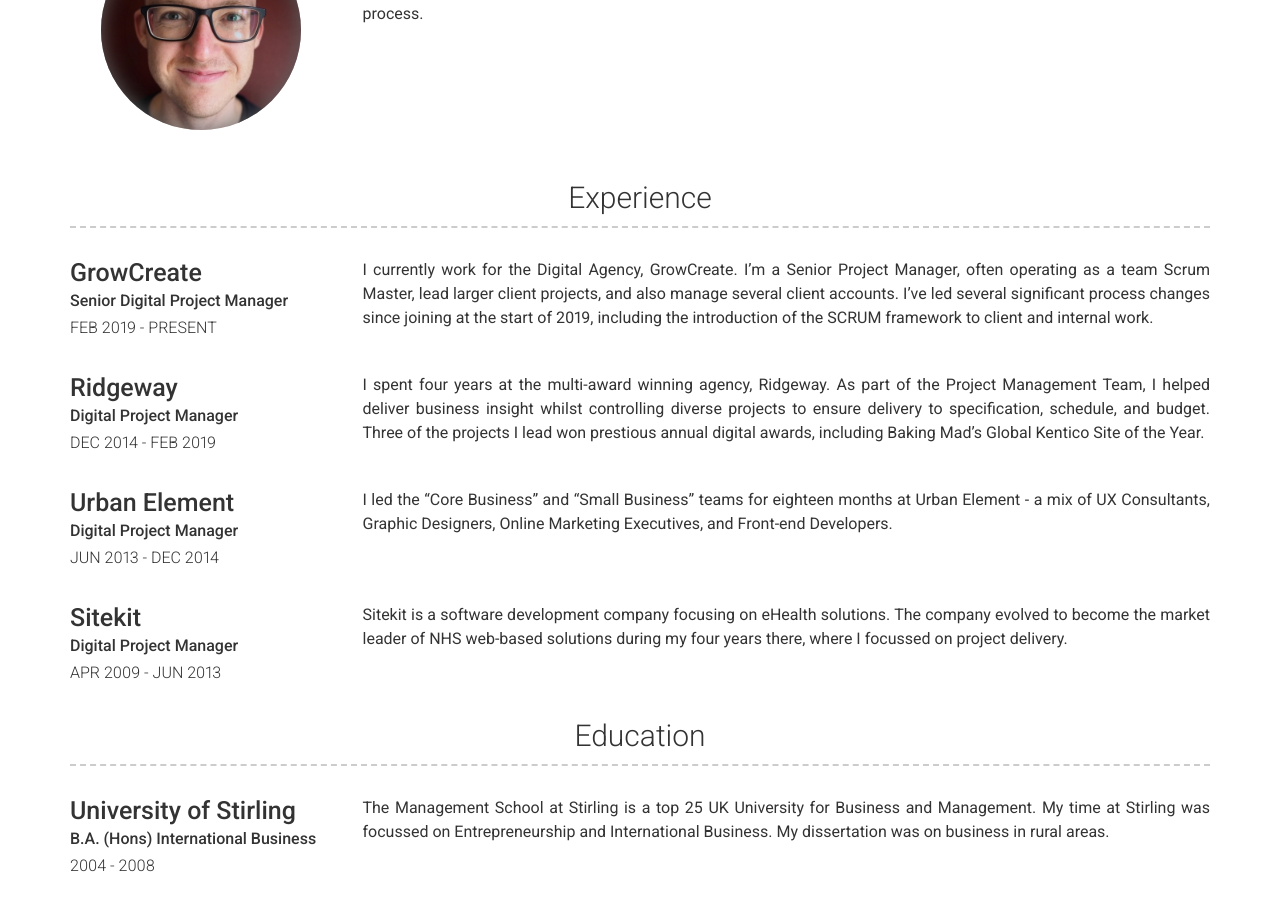
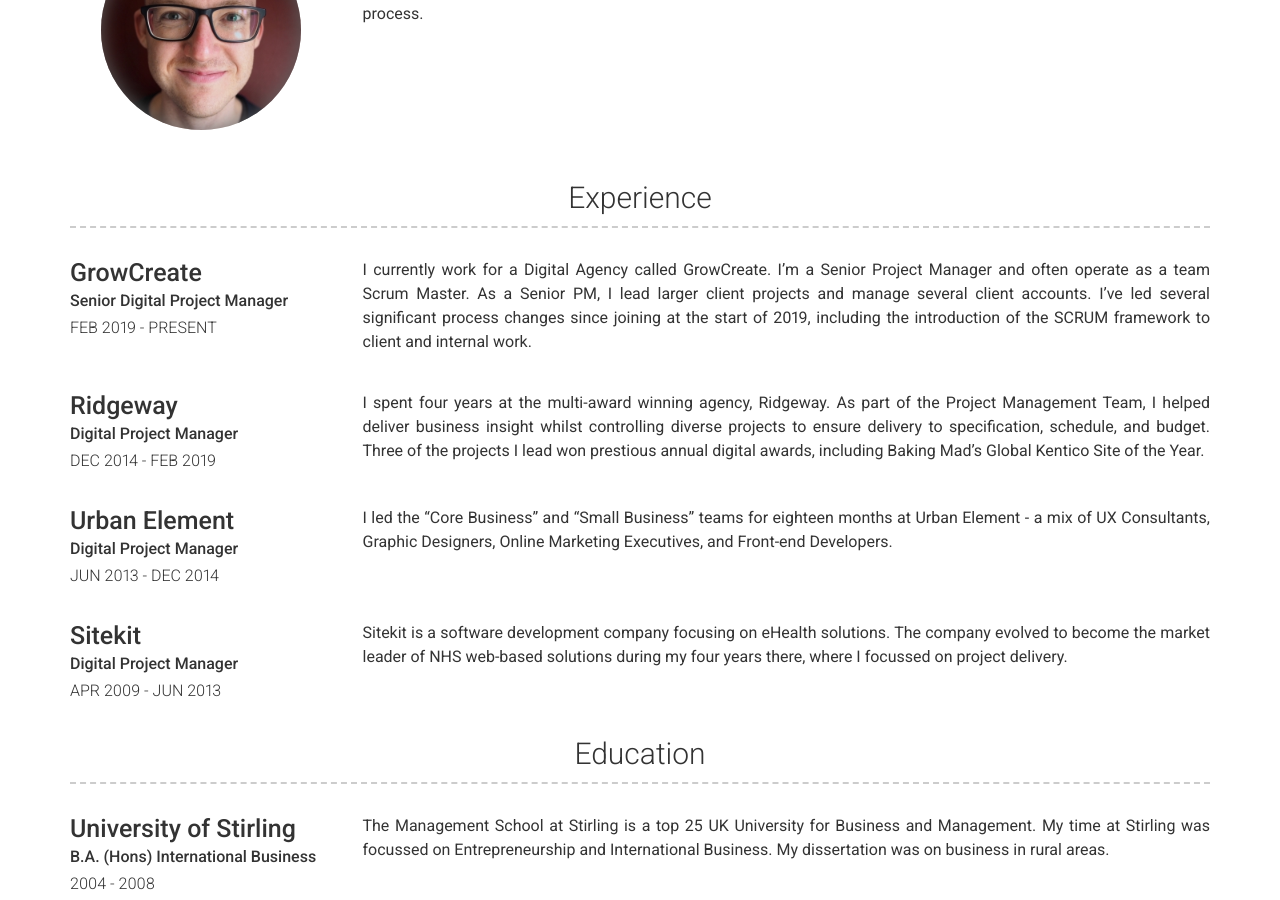
Before and after one commit to csgdavidson/Charlie-Davidson2, a Jekyll site: the page built from index.md, in a window 1280 px wide and 900 px high, scrolled down 349 px. Built offline with Jekyll 4.4.1, drawn with Linux system fonts in a browser that asks for light colours; nearby versions of some CDN libraries.

Commit message:
Update experience.yml

```diff
--- a/_data/experience.yml
+++ b/_data/experience.yml
@@ -4,7 +4,7 @@
   job_title: Senior Digital Project Manager
   dates: FEB 2019 - PRESENT
   description:
-    I currently work for the Digital Agency, GrowCreate. I'm a Senior Project Manager, often operating as a team Scrum Master, lead larger client projects, and also manage several client accounts. I've led several significant process changes since joining at the start of 2019, including the introduction of the SCRUM framework to client and internal work.
+    I currently work for a Digital Agency called GrowCreate. I'm a Senior Project Manager and often operate as a team Scrum Master. As a Senior PM, I lead larger client projects and manage several client accounts. I've led several significant process changes since joining at the start of 2019, including the introduction of the SCRUM framework to client and internal work.
 
 - company: Ridgeway
   job_title: Digital Project Manager
```
